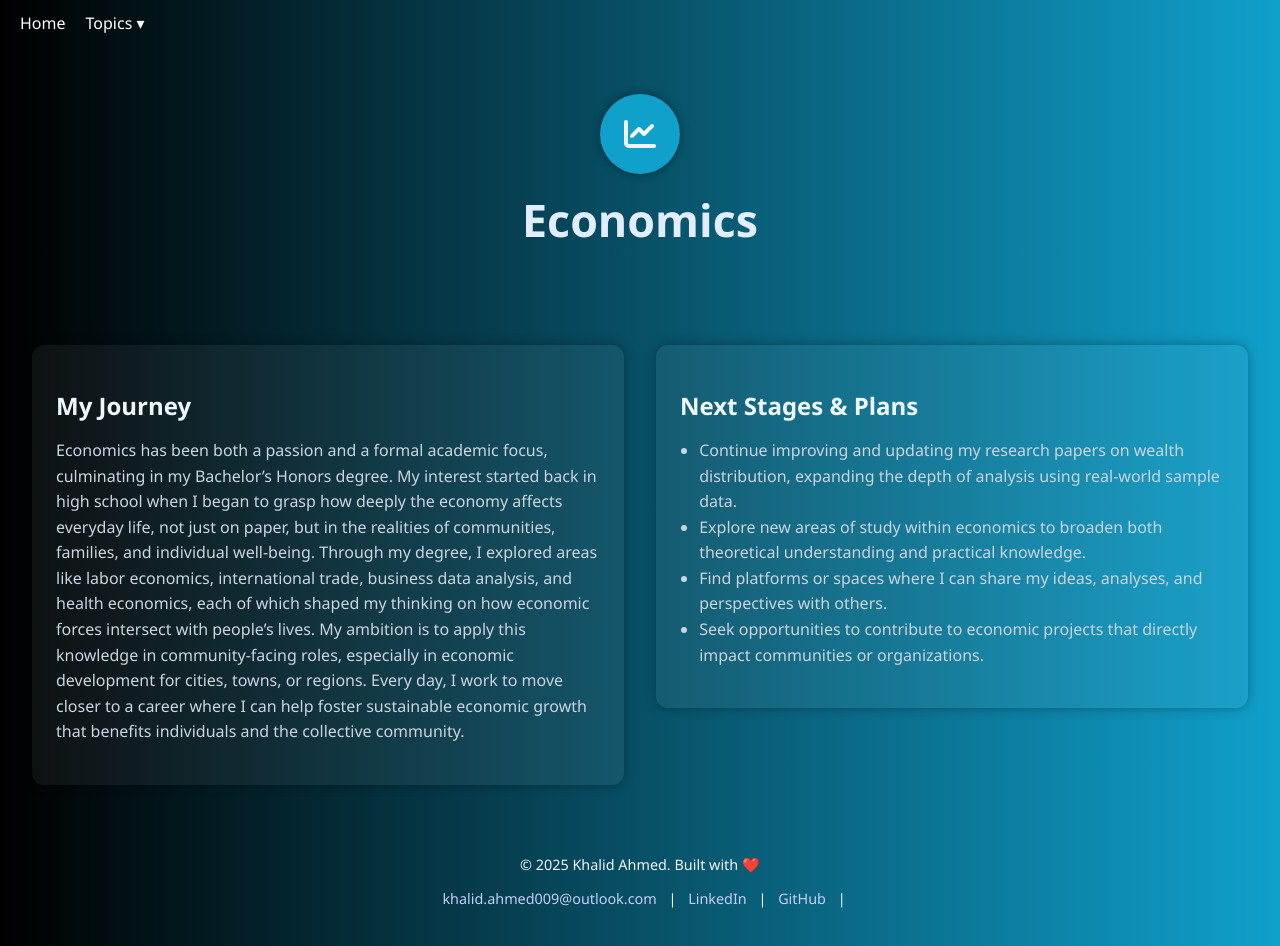
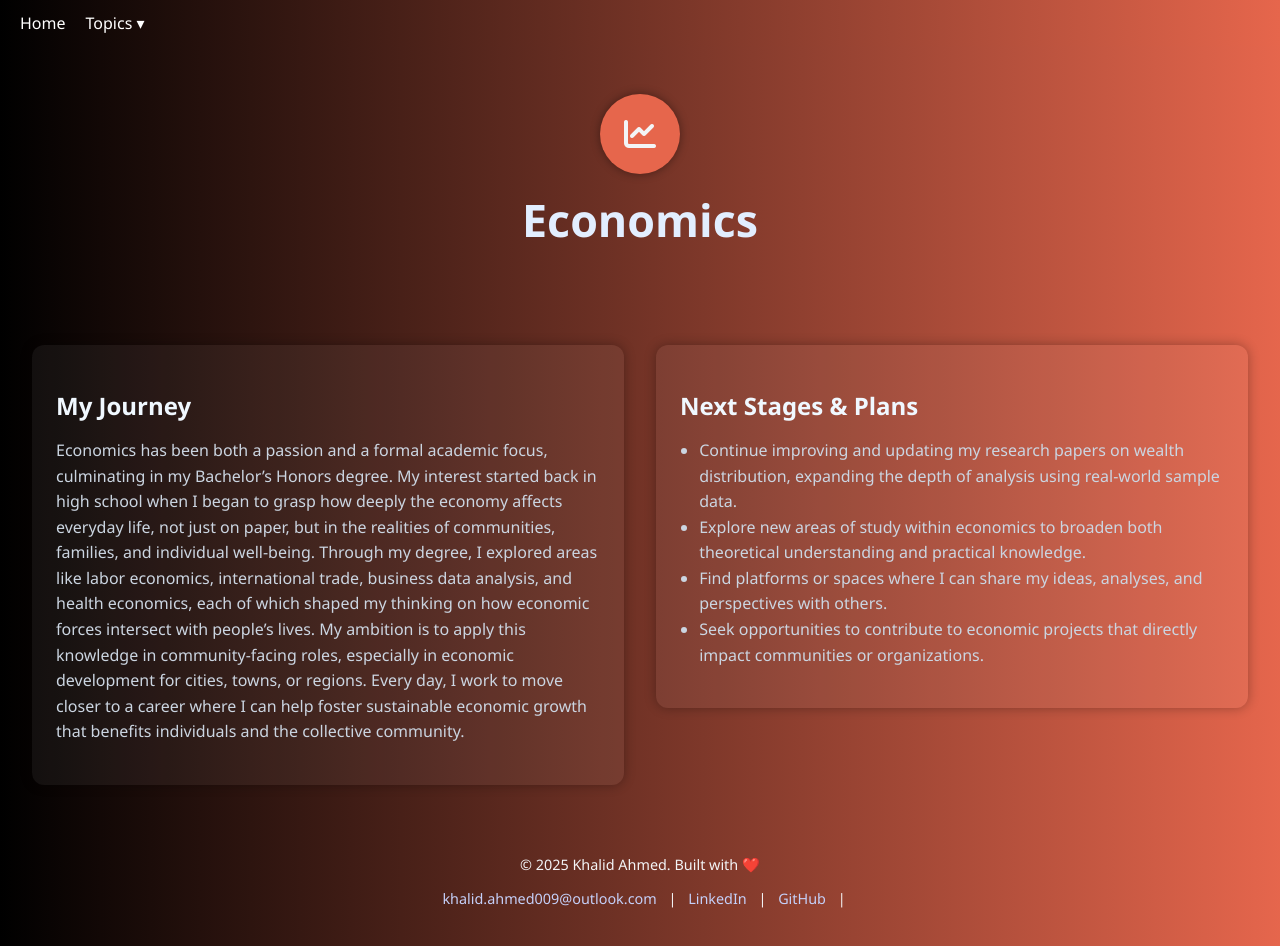
Before and after one commit to KhalidSAhmed02/khalid-portfolio, a plain HTML site: page economics.html in a window 1280 px wide. Drawn offline with Linux system fonts and the light colour scheme.

Commit message:
economics.html
color and hover

```diff
--- a/economics.html
+++ b/economics.html
@@ -16,12 +16,12 @@
   body {
     font-family: 'Segoe UI', sans-serif;
     margin: 0;
-    background: linear-gradient(to right, #000000, hsl(194, 86%, 43%));
+    background: linear-gradient(to right, #000000, hsl(10, 75%, 60%));
     color: #dce7ff;
   }
 
 .main-nav {
-  background: linear-gradient(to right, #000000, hsl(194deg 86% 43%));
+  background: linear-gradient(to right, #000000, rgb(230, 102, 76));
   color: #dce7ff;
   padding: 12px 20px;
 }
@@ -85,7 +85,7 @@
   .logo {
     width: 80px;
     height: 80px;
-    background-color: rgb(15, 160, 204);
+    background-color: rgb(230, 102, 76);
     border-radius: 50%;
     display: flex;
     justify-content: center;
@@ -120,6 +120,22 @@
     border-radius: 12px;
     box-shadow: 0 0 12px rgba(0,0,0,0.3);
   }
+
+  .section-box {
+  flex: 1 1 400px;
+  background-color: rgba(255, 255, 255, 0.05);
+  padding: 1.5rem;
+  border-radius: 12px;
+  box-shadow: 0 0 12px rgba(0,0,0,0.3);
+  transition: transform 0.3s, box-shadow 0.3s, background-color 0.3s;
+}
+
+.section-box:hover {
+  transform: translateY(-6px);
+  background-color: rgba(255, 255, 255, 0.1);
+  box-shadow: 0 8px 20px rgba(0, 0, 0, 0.4);
+}
+
 
   .section-box h2 {
     color: #f0f8ff;
```
